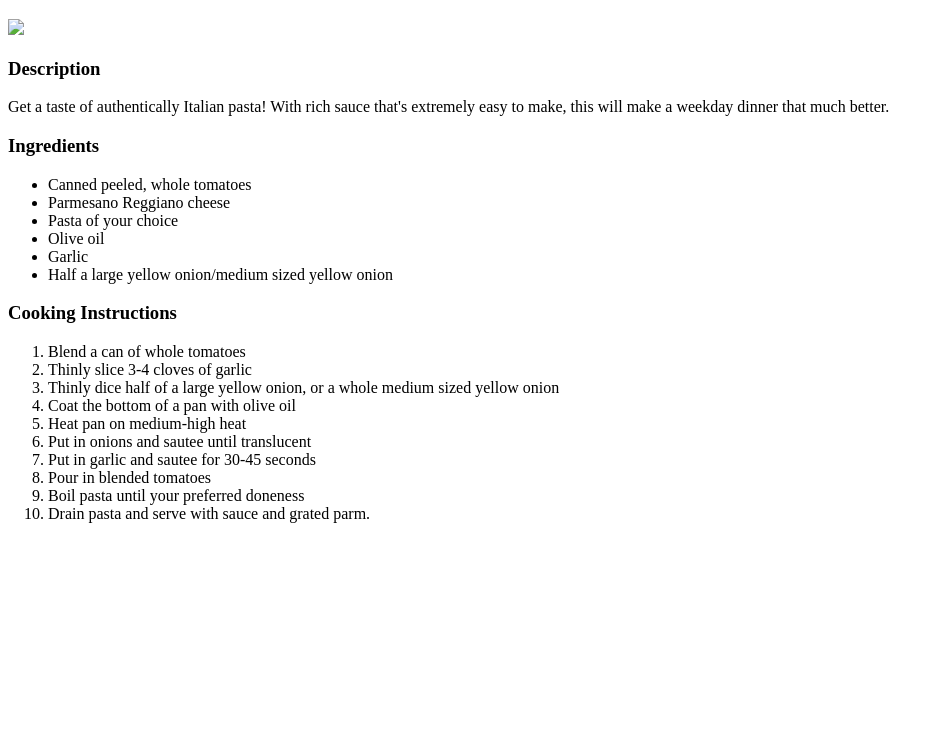
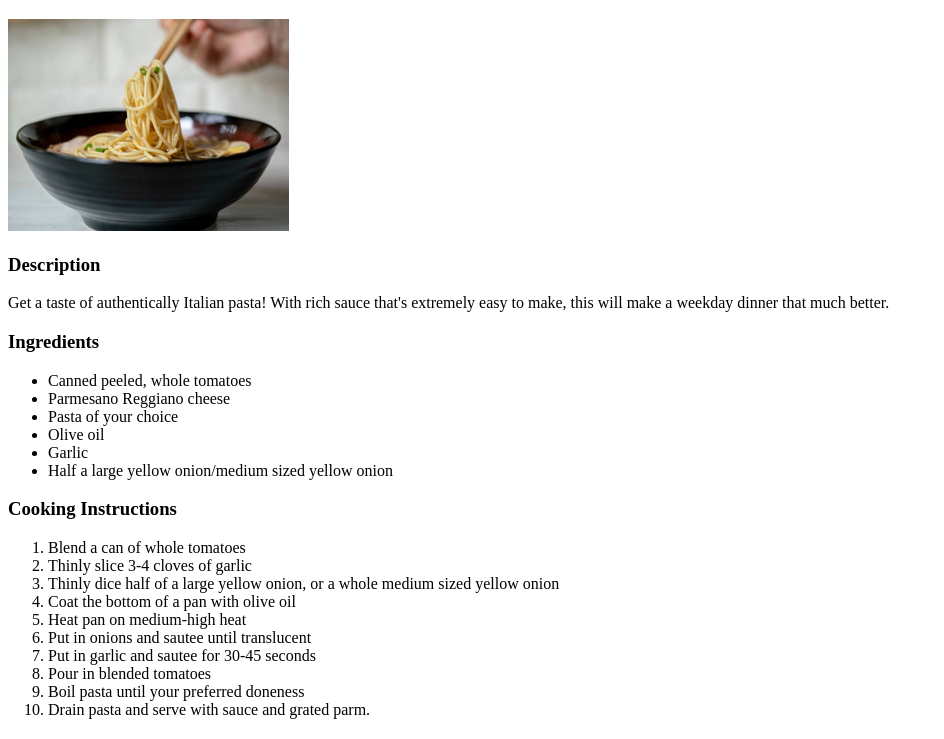
Before and after one commit to chanvn/odin-recipes, a plain HTML site: page recipes/pasta.html in a window 1280 px wide. Shown: the part 61-800 px from the top of the page, without its empty margins (0-944 px from the left). Drawn offline with Linux system fonts and the light colour scheme.

Commit message:
Created images directory and added pasta dish jpeg

```diff
--- a/recipes/pasta.html
+++ b/recipes/pasta.html
@@ -9,7 +9,7 @@
 <body>
     <h1>My Authentically Italian Pasta Recipe</h1>
 
-    <img src="../images/pastadish.jpg">
+    <img src="../images/pasta.png">
 
     <h3>Description</h3>
     <p>Get a taste of authentically Italian pasta! With rich sauce that's extremely easy to make, this
```
Also changed, not shown: images/pasta.png (added).
